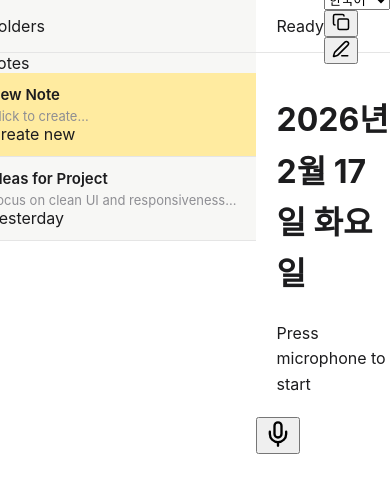
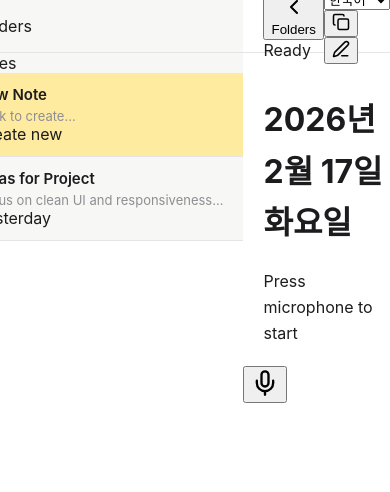
Before and after one commit to artcoding011-art/voice-to-text-app, a React (Vite) app: page / in a window 390 px wide. Shown: the top 492 px of the page. Built offline with nearby package versions, Linux system fonts and the light colour scheme; a web font is replaced by a local one.

Commit message:
Fix: Add missing mobile navigation button in NoteEditor

```diff
--- a/src/components/NoteEditor.jsx
+++ b/src/components/NoteEditor.jsx
@@ -15,7 +15,8 @@ const NoteEditor = ({
     onNewNote,
     onSave,
     onCancel,
-    onToggleRecording
+    onToggleRecording,
+    onToggleSidebar
 }) => {
     const chatEndRef = useRef(null);
 
@@ -27,10 +28,21 @@ const NoteEditor = ({
         <div className="main-content">
             {/* Toolbar */}
             <div className="toolbar">
-                <div className="flex flex-col">
-                    <span className="text-xs text-gray-400 font-medium text-center hover:text-gray-600 cursor-default">
-                        {selectedNote ? 'Viewing' : (hasContent ? 'Editing' : 'Ready')}
-                    </span>
+                <div className="flex items-center gap-2">
+                    {/* Mobile Only: Back to Folders */}
+                    <button
+                        onClick={onToggleSidebar}
+                        className="md:hidden flex items-center text-[#f7ce46] hover:text-[#e6c03d] font-medium -ml-2 pr-2"
+                    >
+                        <ChevronLeft size={24} />
+                        <span className="text-base">Folders</span>
+                    </button>
+
+                    <div className="flex flex-col">
+                        <span className="text-xs text-gray-400 font-medium text-center hover:text-gray-600 cursor-default">
+                            {selectedNote ? 'Viewing' : (hasContent ? 'Editing' : 'Ready')}
+                        </span>
+                    </div>
                 </div>
 
                 <div className="flex items-center gap-4">
```
